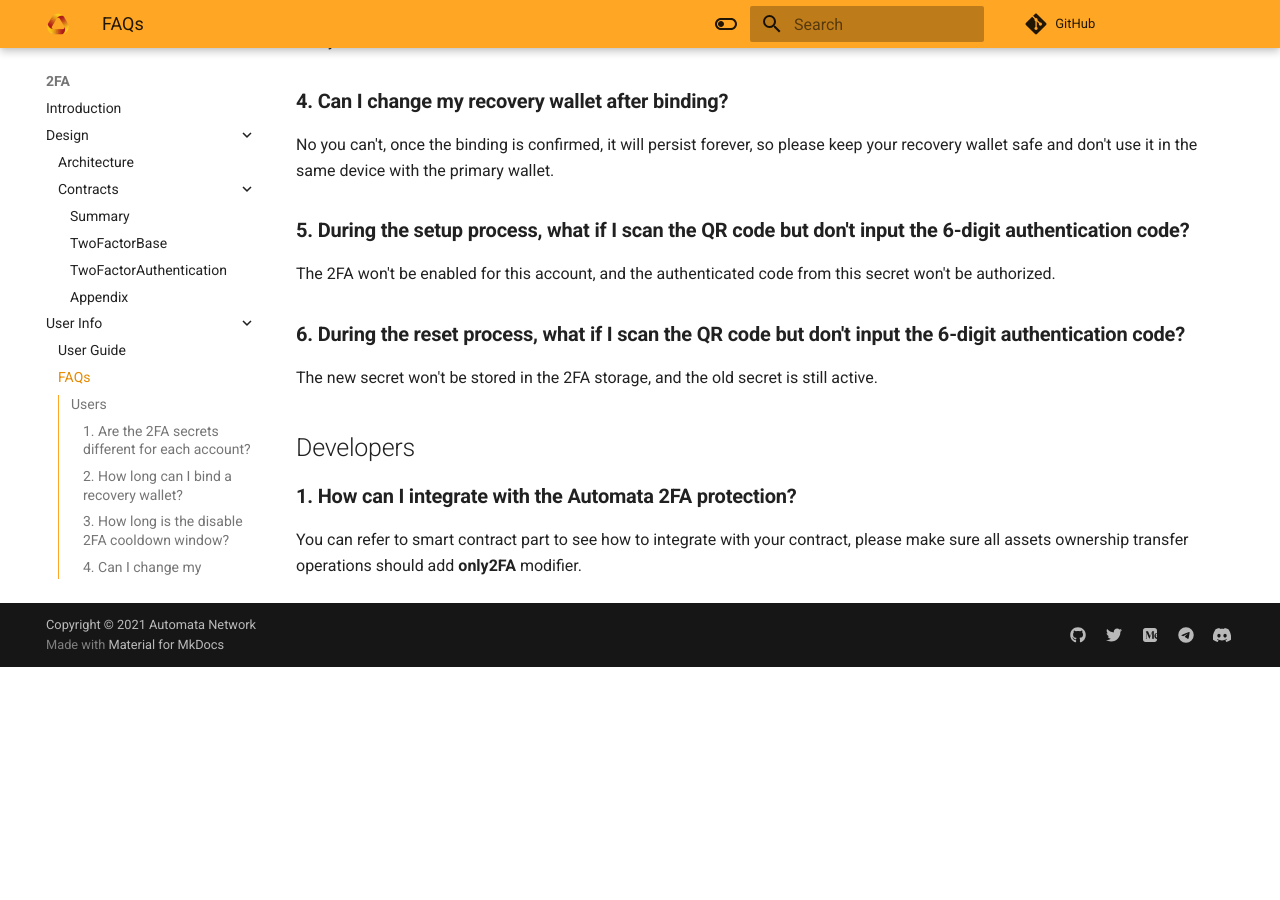
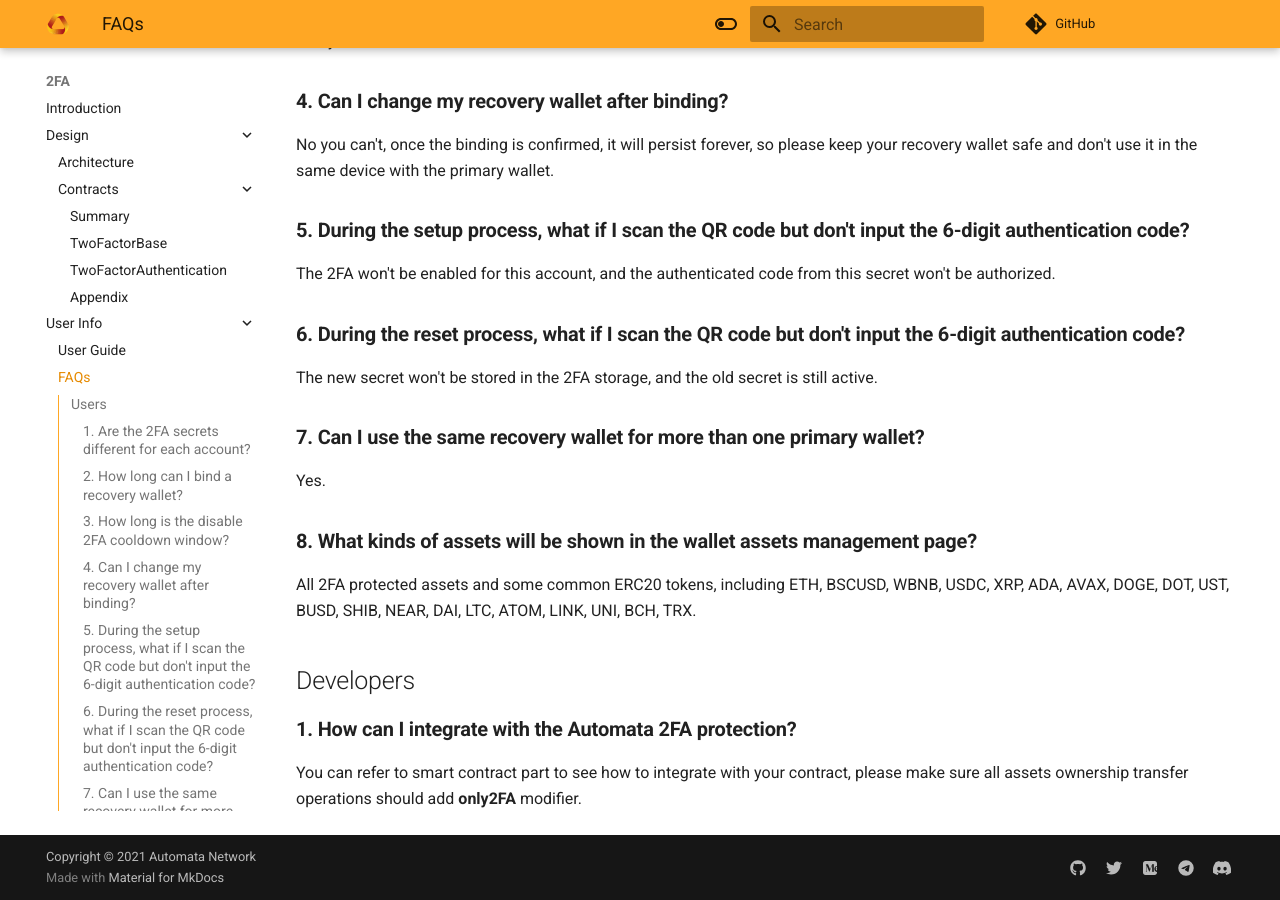
Before and after one commit to automata-network/docs, an MkDocs documentation site: the page built from docs/2fa/users/faq.md, in a window 1280 px wide and 900 px high, scrolled down 529 px. Built offline with MkDocs 1.6.1 and Material for MkDocs 9.7.7, drawn with Linux system fonts in a browser that asks for light colours; nearby versions of some CDN libraries; comment, search, counter and statistics services are not loaded; before the commit the page ends 1196 px from its top, so only the background shows below that.

Commit message:
Update hyperlink and faq

```diff
--- a/docs/2fa/users/faq.md
+++ b/docs/2fa/users/faq.md
@@ -26,6 +26,14 @@
 
 The new secret won't be stored in the 2FA storage, and the old secret is still active.
 
+### **7. Can I use the same recovery wallet for more than one primary wallet?**
+
+Yes.
+
+### **8. What kinds of assets will be shown in the wallet assets management page?**
+
+All 2FA protected assets and some common ERC20 tokens, including ETH, BSCUSD, WBNB, USDC, XRP, ADA, AVAX, DOGE, DOT, UST, BUSD, SHIB, NEAR, DAI, LTC, ATOM, LINK, UNI, BCH, TRX.
+
 ## Developers
 
 ### **1. How can I integrate with the Automata 2FA protection?**
```
Also changed, not shown: docs/2fa/introduction.md (+1 -1 lines).
